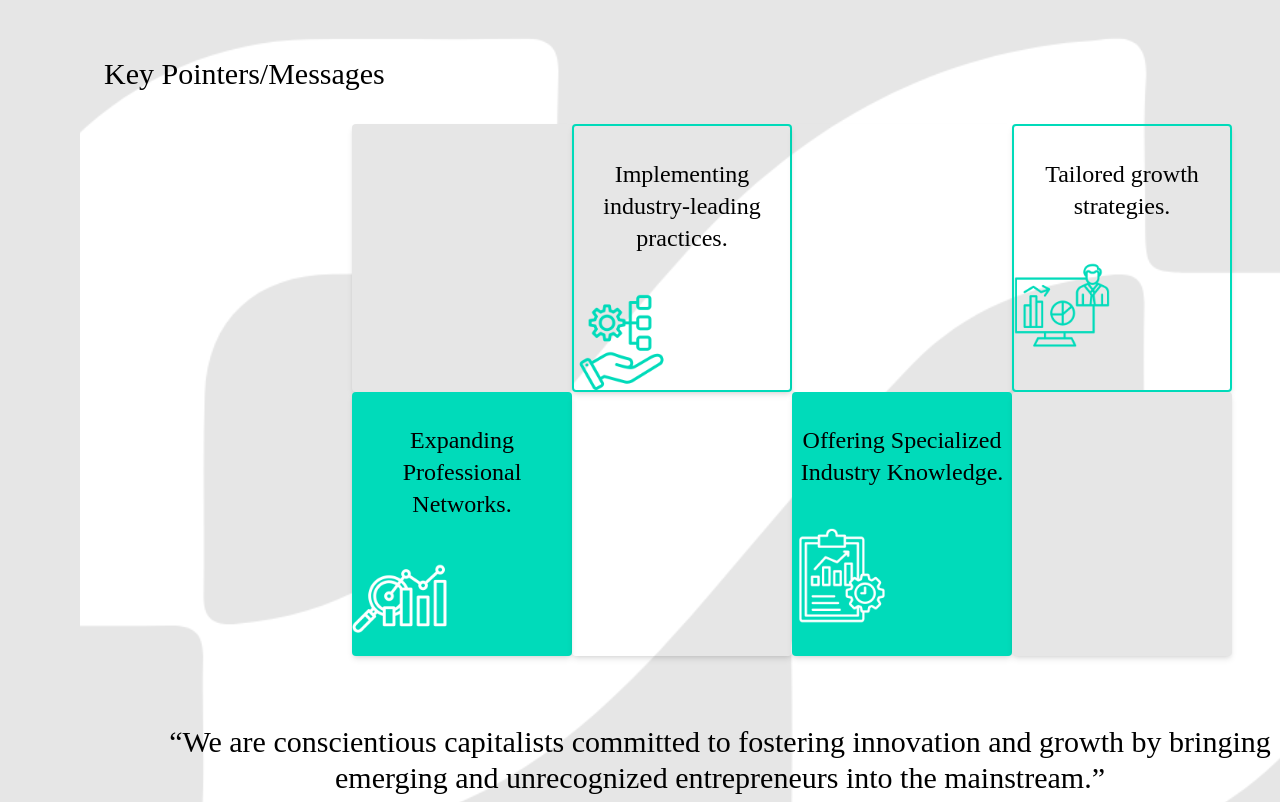
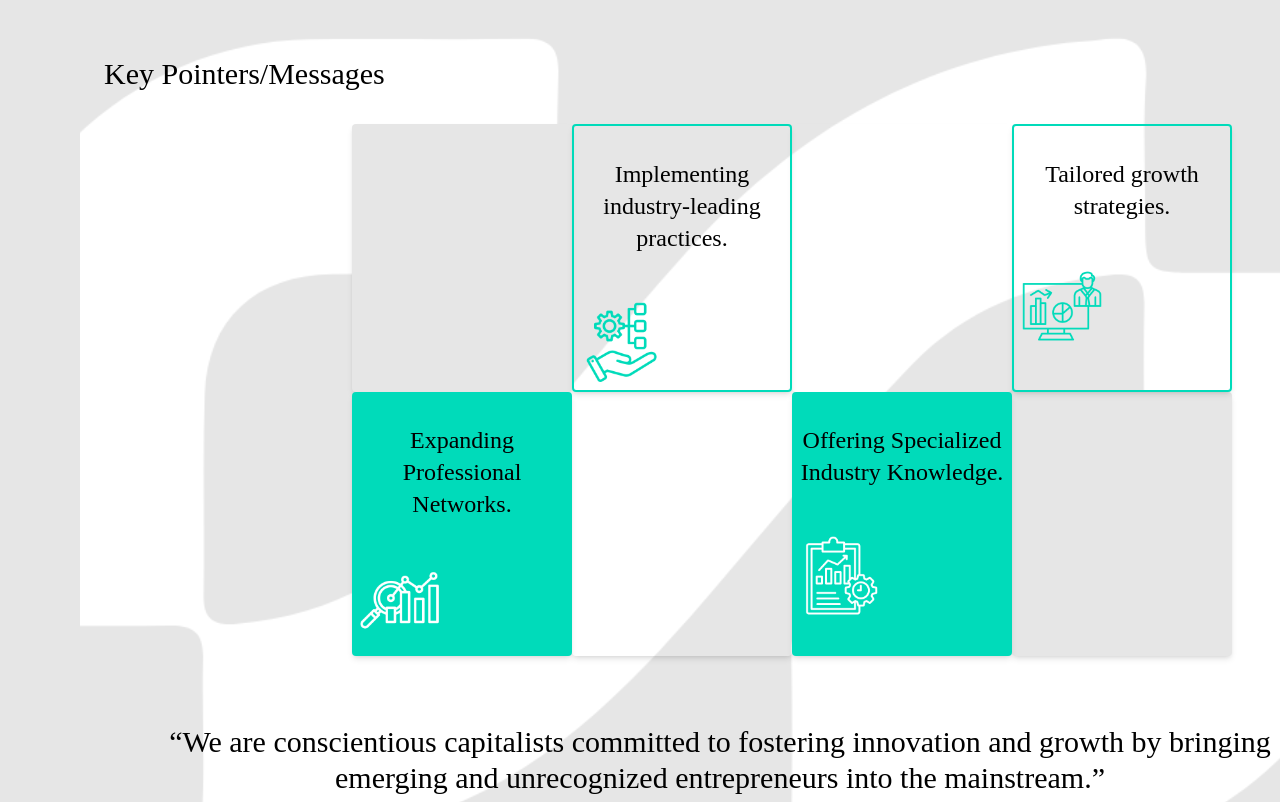
Before and after one commit to rautyashika09/SamarhCapital, a React (Vite) app: page / in a window 1280 px wide. Shown: the part 980-1782 px from the top of the page. Built offline with nearby package versions, Linux system fonts and the light colour scheme.

Commit message:
changes cmplt

```diff
--- a/src/components/Contacts.jsx
+++ b/src/components/Contacts.jsx
@@ -165,7 +165,7 @@ const Contacts = () => {
             <path strokeLinecap="round" strokeLinejoin="round" strokeWidth={2} d="M15 11a3 3 0 11-6 0 3 3 0 016 0z" />
           </svg>
         </div>
-        <div className='flex justify-between gap-8 '>
+        <div className='flex justify-between gap-2 '>
         <div>
           <p className="font-medium mb-2">Corporate Office</p>
           <p className="text-gray-600">
--- a/src/components/HomePage.jsx
+++ b/src/components/HomePage.jsx
@@ -1,4 +1,4 @@
-import React from 'react';
+import React, {useState} from 'react';
 import { ArrowDown, Users, Settings, LineChart, Cog } from 'lucide-react';
 import { motion } from "framer-motion";
 
@@ -12,6 +12,7 @@ const container = (delay) => ({
 });
 
 function HomePage() {
+
   return (
     <div className="min-h-screen bg-[#e6e6e6]">
       {/* Hero Section */}
@@ -65,11 +66,11 @@ function HomePage() {
               <div className="aspect-square bg-[#03045e] flex items-center justify-center rounded-br-[75px]">
                 <motion.div
                 whileHover={{
-                  x: 60,         // Moves the arrow to the right
-                  opacity: 0,    // Makes the arrow invisible
+                  x: 60,
+                  opacity: 0,
                 }}
                 transition={{
-                  duration: 0.5,  // Duration of the transition (how long it takes)
+                  duration: 0.5,
                 }}
                 className="text-white w-full h-full p-4 transform ">
                 <img src="../src/assets/InImage/Arrow.png" alt="arrow" />
@@ -142,7 +143,7 @@ function HomePage() {
           {/* Scroll Down Indicator */}
           <div className="absolute mb-4 pt-11 left-52 transform -translate-x-1/2 lg:bottom-16 lg:left-56">
             <div className="border border-[#03045e] rounded-full p-4">
-              <ArrowDown className="w-16 h-16 text-[#03045e] animate-bounce" />
+              <a href="#thesis"><ArrowDown className="w-16 h-16 text-[#03045e] animate-bounce" /></a>
             </div>
           </div>
         </div>
@@ -158,81 +159,199 @@ function HomePage() {
         <div className="bg-[#e6e6e6] p-4 rounded shadow-md flex flex-col items-center">
         </div>
           <motion.div
-                    animate={{
+      whileHover={{
         rotateY: 180,
       }}
       transition={{
-                      duration: 2,
-                      repeat: 1,
-                      repeatType: "reverse",
+        duration: 0.6,
         ease: "easeInOut",
       }}
-        className="text-grey-700 text-lg lg:text-2xl font-playfairdisplayb pt-8 border-2 border-[#00dbba] rounded shadow-md flex flex-col items-center">
+      className="text-grey-700 text-lg lg:text-2xl font-playfairdisplayb pt-8 border-2 border-[#00dbba] rounded shadow-md flex flex-col items-center relative cursor-pointer"
+      style={{
+        perspective: '1000px',
+        transformStyle: 'preserve-3d',
+      }}
+    >
+      {/* Front Side */}
+      <motion.div
+        className="flex flex-col items-center"
+        style={{
+          backfaceVisibility: 'hidden', // Hide the back side during rotation
+        }}
+      >
         <p className="text-center pb-10">
           Implementing industry-leading practices.
         </p>
-          <img className='text-[#00dbba] h-16 w-16 lg:h-24 lg:w-24 self-start '
-          src="../src/assets/InImage/impliment.png" alt="Implementing industry-leading practices" />
+        <img
+          className="text-[#00dbba] h-16 w-16 lg:h-24 lg:w-24 self-start p-2"
+          src="../src/assets/InImage/impliment.png"
+          alt="Implementing industry-leading practices"
+        />
+      </motion.div>
+
+      {/* Back Side */}
+      <motion.div
+        className="absolute top-0 flex flex-col items-center p-2"
+        style={{
+          backfaceVisibility: 'hidden',
+          transform: 'rotateY(180deg)',
+        }}
+      >
+        <p className="text-center pb-10">
+          Revolutionizing the industry with innovation.
+        </p>
+        <img
+          className="text-[#00dbba] h-16 w-16 lg:h-24 lg:w-24 self-start p-2"
+          src="../src/assets/InImage/impliment.png"
+          alt="Revolutionizing the industry with innovation"
+        />
+      </motion.div>
     </motion.div>
         <div className="p-4 rounded shadow-md flex flex-col items-center">
         </div>
+
         <motion.div
-            animate={{
+      whileHover={{
         rotateY: 180,
       }}
       transition={{
-              duration: 2,
-              repeat: 1,
-              repeatType: "reverse",
+        duration: 0.6,
         ease: "easeInOut",
       }}
-        className="text-grey-700 text-lg lg:text-2xl font-playfairdisplayb pt-8 rounded border-2 border-[#00dbba] shadow-md flex flex-col items-center">
-          <p className="text-center pb-10">
+      className="text-grey-700 text-lg lg:text-2xl font-playfairdisplayb pt-8 border-2 border-[#00dbba] rounded shadow-md flex flex-col items-center relative cursor-pointer"
+      style={{
+        perspective: '1000px',
+        transformStyle: 'preserve-3d',
+      }}
+    >
+      {/* Front Side */}
+      <motion.div
+        className="flex flex-col items-center"
+        style={{
+          backfaceVisibility: 'hidden',
+        }}
+      >
+        <p className="text-center pb-10 ">
         Tailored growth strategies.
         </p>
-          <img className='h-16 w-16 lg:h-24 lg:w-24 self-start'
+        <img
+          className="text-[#00dbba] h-16 w-16 lg:h-24 lg:w-24 self-start p-2"
+          src="../src/assets/InImage/tailored.png" alt="Tailored growth strategies" />
+      </motion.div>
+
+      {/* Back Side */}
+      <motion.div
+        className="absolute top-0 flex flex-col items-center p-2"
+        style={{
+          backfaceVisibility: 'hidden',
+          transform: 'rotateY(180deg)',
+        }}
+      >
+        <p className="text-center pb-10">
+        Tailored growth strategies innovation.
+        </p>
+        <img
+          className="text-[#00dbba] h-16 w-16 lg:h-24 lg:w-24 self-start p-2"
           src="../src/assets/InImage/tailored.png" alt="Tailored growth strategies" />
 
       </motion.div>
+    </motion.div>
         {/* Row 2 (Additional boxes for 4+4 layout) */}
+
         <motion.div
-                   animate={{
+      whileHover={{
         rotateY: 180,
       }}
       transition={{
-                     duration: 2,
-                     repeat: 1,
-                     repeatType: "reverse",
+        duration: 0.6,
         ease: "easeInOut",
       }}
-        className="bg-[#00dbba] text-black text-lg lg:text-2xl font-playfairdisplayb pt-8 rounded shadow-md flex flex-col items-center">
+      className="bg-[#00dbba] text-black text-lg lg:text-2xl font-playfairdisplayb pt-8 rounded shadow-md flex flex-col items-center"
+      style={{
+        perspective: '1000px',
+        transformStyle: 'preserve-3d',
+      }}
+    >
+      {/* Front Side */}
+      <motion.div
+        className="flex flex-col items-center"
+        style={{
+          backfaceVisibility: 'hidden',
+        }}
+      >
+        <p className="text-center pb-10 ">
+        Expanding Professional Networks.
+        </p>
+        <img
+          className="text-[#00dbba] h-16 w-16 lg:h-24 lg:w-24 self-start p-2"
+          src="../src/assets/InImage/expanding.png" alt="Building collaborative teams" />
+      </motion.div>
+
+      {/* Back Side */}
+      <motion.div
+        className="absolute top-0 flex flex-col items-center p-2"
+        style={{
+          backfaceVisibility: 'hidden',
+          transform: 'rotateY(180deg)',
+        }}
+      >
         <p className="text-center pb-10">
         Expanding Professional Networks.
                 </p>
-          <img className='h-16 w-16 lg:h-24 lg:w-24 self-start'
+        <img
+          className="text-[#00dbba] h-16 w-16 lg:h-24 lg:w-24 self-start p-2"
           src="../src/assets/InImage/expanding.png" alt="Building collaborative teams" />
 
       </motion.div>
-
+    </motion.div>
         <div className="text-black p-4 rounded shadow-md flex flex-col items-center">
         </div>
+
         <motion.div
-            animate={{
+      whileHover={{
         rotateY: 180,
       }}
       transition={{
-              duration: 2,
-              repeat: 1,
-              repeatType: "reverse",
+        duration: 0.6,
         ease: "easeInOut",
       }}
-        className="bg-[#00dbba] text-black text-lg lg:text-2xl font-playfairdisplayb pt-8 rounded shadow-md flex flex-col items-center">
+      className="bg-[#00dbba] text-black text-lg lg:text-2xl font-playfairdisplayb pt-8 rounded shadow-md flex flex-col items-center"
+      style={{
+        perspective: '1000px',
+        transformStyle: 'preserve-3d',
+      }}
+    >
+      {/* Front Side */}
+      <motion.div
+        className="flex flex-col items-center"
+        style={{
+          backfaceVisibility: 'hidden',
+        }}
+      >
+        <p className="text-center pb-10 ">
+        Offering Specialized Industry Knowledge.
+        </p>
+        <img
+          className="text-[#00dbba] h-16 w-16 lg:h-24 lg:w-24 self-start p-2"
+          src="../src/assets/InImage/offering.png" alt="Strategic partnerships" />
+      </motion.div>
+
+      {/* Back Side */}
+      <motion.div
+        className="absolute top-0 flex flex-col items-center p-2"
+        style={{
+          backfaceVisibility: 'hidden',
+          transform: 'rotateY(180deg)',
+        }}
+      >
         <p className="text-center pb-10">
         Offering Specialized Industry Knowledge.
                 </p>
-          <img className='h-16 w-16 lg:h-24 lg:w-24 self-start'
+        <img
+          className="text-[#00dbba] h-16 w-16 lg:h-24 lg:w-24 self-start p-2"
           src="../src/assets/InImage/offering.png" alt="Strategic partnerships" />
 
+      </motion.div>
     </motion.div>
         <div className="bg-[#e6e6e6] text-black p-4 rounded shadow-md flex flex-col items-center">
         </div>
--- a/src/components/Thesis.jsx
+++ b/src/components/Thesis.jsx
@@ -4,7 +4,7 @@ import { motion } from "framer-motion";
 
 const Thesis = () => {
   return (
-    <div>
+    <div id='thesis'>
          <section className="bg-[#00dbba] min-h full flex items-center justify-center my-6">
     <div className="max-w-6xl w-full grid grid-cols-1 md:grid-cols-2 gap-8 items-center">
       {/* Left Side - Text Content */}
@@ -114,7 +114,7 @@ const Thesis = () => {
           Buoyant domestic
           demand.
           </p>
-          <img src="../src/assets/InImage/basket.png" alt="Tailored growth strategies" className='h-16 w-16 lg:h-24 lg:w-24 lg:self-start '/>
+          <img src="../src/assets/InImage/basket.png" alt="Tailored growth strategies" className='h-16 w-16 lg:h-24 lg:w-24 p-2 lg:self-end '/>
         </motion.div>
         <motion.div
       initial={{ scale: 0.5 }}
@@ -129,7 +129,7 @@ const Thesis = () => {
           Benign fiscal
           incentives
           </p>
-          <img src="../src/assets/InImage/home.png" alt="Tailored growth strategies" className='h-16 w-16 lg:h-24 lg:w-24 lg:self-start ' />
+          <img src="../src/assets/InImage/home.png" alt="Tailored growth strategies" className='h-16 w-16 lg:h-24 lg:w-24 p-2 lg:self-end' />
         </motion.div>
         <motion.div
       initial={{ scale: 0.5 }}
@@ -145,7 +145,7 @@ const Thesis = () => {
           technology and skilled
           labour
           </p>
-          <img src="../src/assets/InImage/screw.png" alt="Tailored growth strategies" className='h-16 w-16 lg:h-24 lg:w-24 lg:self-start pl-2 pb-2' />
+          <img src="../src/assets/InImage/screw.png" alt="Tailored growth strategies" className='h-16 w-16 lg:h-24 lg:w-24 p-2 lg:self-end' />
         </motion.div>
         <motion.div
        initial={{ scale: 0.5 }}
@@ -160,7 +160,7 @@ const Thesis = () => {
           Evolving business
           ecosystem
           </p>
-          <img src="../src/assets/InImage/circle.png" alt="Tailored growth strategies" className='h-16 w-16 lg:h-24 lg:w-24 lg:self-start pl-3 pb-3'/>
+          <img src="../src/assets/InImage/circle.png" alt="Tailored growth strategies" className='h-16 w-16 lg:h-24 lg:w-24 p-2 lg:self-end'/>
         </motion.div>
       </div>
 
@@ -186,7 +186,7 @@ const Thesis = () => {
           <p className="text-center pb-16">
           Engineering
           </p>
-          <img src="../src/assets/InImage/setting.png" alt="Tailored growth strategies" className='h-16 w-16 lg:h-24 lg:w-24 self-start' />
+          <img src="../src/assets/InImage/setting.png" alt="Tailored growth strategies" className='h-16 w-16 lg:h-24 lg:w-24 p-2 lg:self-end' />
         </motion.div>
         <motion.div
       initial={{ scale: 0.5 }}
@@ -200,7 +200,7 @@ const Thesis = () => {
           <p className="text-center pb-16">
          Chemicals
           </p>
-          <img src="../src/assets/InImage/beaker.png" alt="Tailored growth strategies" className='h-16 w-16 lg:h-24 lg:w-24 self-end'/>
+          <img src="../src/assets/InImage/beaker.png" alt="Tailored growth strategies" className='h-16 w-16 lg:h-24 lg:w-24 p-2 self-end'/>
         </motion.div>
         <motion.div
       initial={{ scale: 0.5 }}
@@ -214,7 +214,7 @@ const Thesis = () => {
           <p className="text-center pb-16">
           Business services
           </p>
-          <img src="../src/assets/InImage/tool.png" alt="Tailored growth strategies" className='h-16 w-16 lg:h-24 lg:w-24 self-start'/>
+          <img src="../src/assets/InImage/tool.png" alt="Tailored growth strategies" className='h-16 w-16 lg:h-24 lg:w-24 p-2 self-start'/>
         </motion.div>
         <motion.div
       initial={{ scale: 0.5 }}
```
Also changed, not shown: src/components/Criteria.jsx (+184 -26 lines), src/components/Portfolio.jsx (+32 -3 lines), src/components/Team.jsx (+6 -6 lines). Lines whose indentation alone changed are shown as unchanged.
